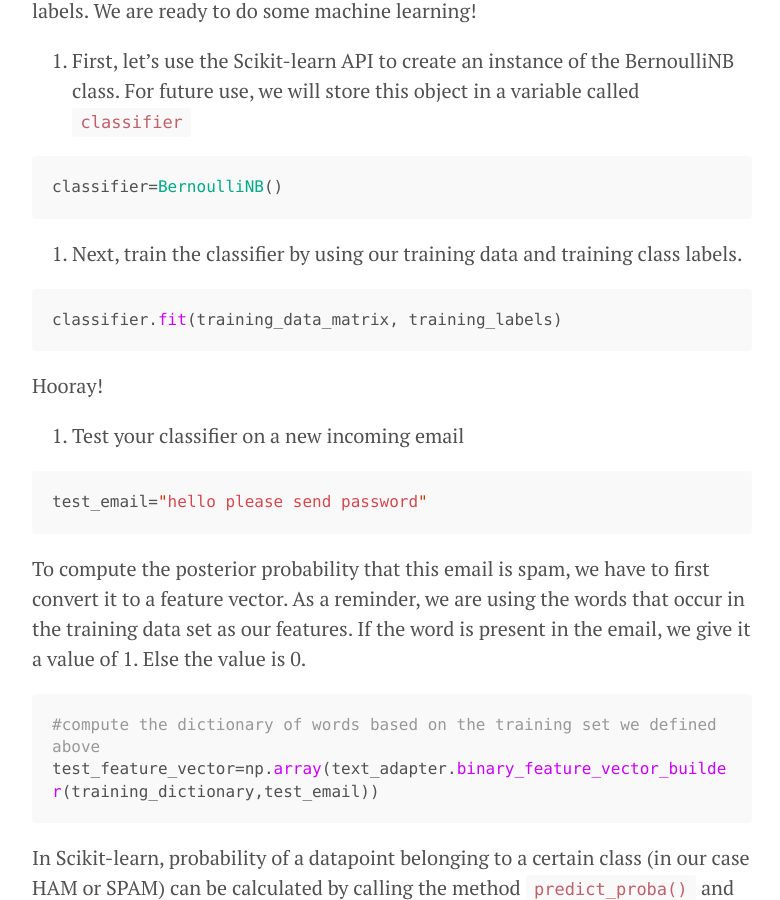
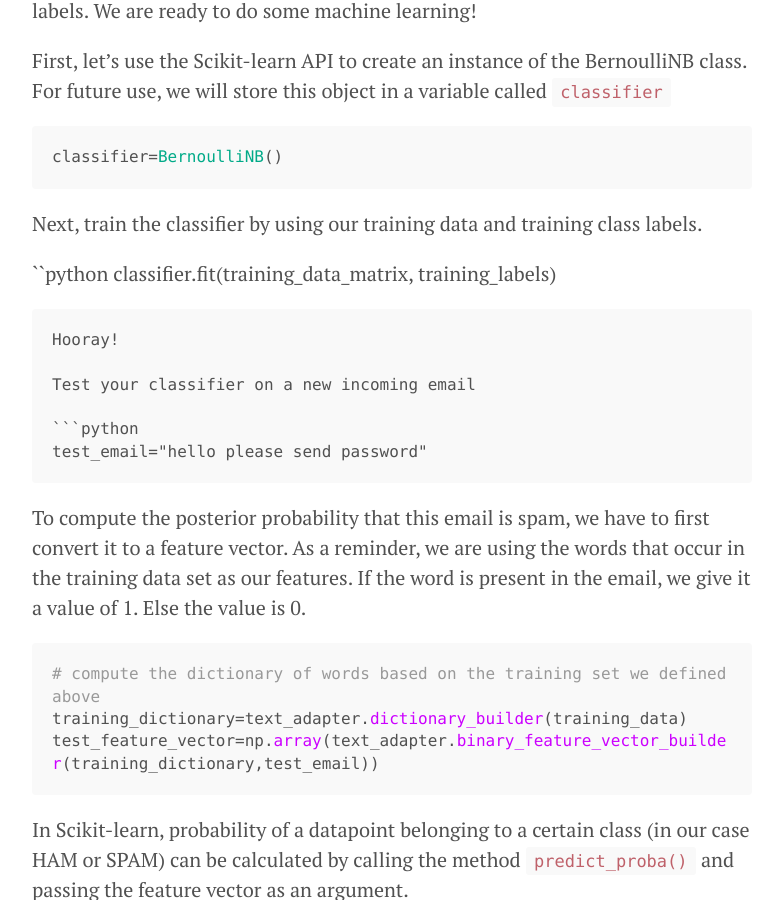
Before and after one commit to Winterflower/winterflower.github.io, a Jekyll site: the page built from _posts/2014-11-10-scikit-learn-tutorial.md, in a window 1280 px wide and 900 px high, scrolled down 2427 px. Shown: the whole window, without its empty margins (248-1028 px from the left). Built offline with Jekyll 4.4.1, drawn with Linux system fonts in a browser that asks for light colours; Markdown is read by kramdown in place of the engine named in the settings.

Commit message:
fix version 8

````diff
--- a/_posts/2014-11-10-scikit-learn-tutorial.md
+++ b/_posts/2014-11-10-scikit-learn-tutorial.md
@@ -93,21 +93,21 @@ preprocessed our data and we have a Numpy matrix with our
 feature_vectors and a Numpy array with class labels. We are ready to
 do some machine learning!
 
-1. First, let's use the Scikit-learn API to create an instance
+First, let's use the Scikit-learn API to create an instance
 of the BernoulliNB class. For future use, we will store
 this object in a variable called `classifier`
 
 ```python
 classifier=BernoulliNB()
 ```
-2. Next, train the classifier by using our training data and training class labels.
+Next, train the classifier by using our training data and training class labels.
 
-```python
+``python
 classifier.fit(training_data_matrix, training_labels)
 ```
 Hooray!
 
-3. Test your classifier on a new incoming email
+Test your classifier on a new incoming email
 
 ```python
 test_email="hello please send password"
@@ -121,6 +121,7 @@ the value is 0.
 
 ```python
 #compute the dictionary of words based on the training set we defined above
+training_dictionary=text_adapter.dictionary_builder(training_data)
 test_feature_vector=np.array(text_adapter.binary_feature_vector_builder(training_dictionary,test_email))
 ```
 
````
